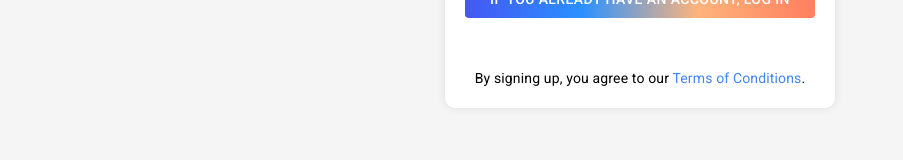
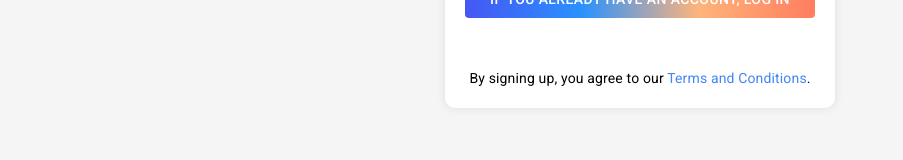
Before and after one commit to PrasadThorve/mathsharthi-frontend, a React (Create React App) app: page /signup in a window 1280 px wide. Shown: the part 529-689 px from the top of the page, without its empty margins (0-903 px from the left). Built offline with nearby package versions, Linux system fonts and the light colour scheme; a web font is replaced by a local one.

Commit message:
privacy page changes

```diff
--- a/src/components/DisplayComponents/Footer.js
+++ b/src/components/DisplayComponents/Footer.js
@@ -133,7 +133,7 @@ export const Footer = () => {
             </Typography>
             <Typography variant="body2">
               <a href="/terms" style={{ color: "#4285f4", textDecoration: "none",}}>
-                Terms of Conditions
+                Terms and Conditions
               </a>
                 .
         </Typography>
--- a/src/pages/Signup.js
+++ b/src/pages/Signup.js
@@ -197,7 +197,7 @@ const Signup = () => {
         <Typography variant="body2">
           By signing up, you agree to our{" "}
           <a href="/terms" style={{ color: "#4285f4", textDecoration: "none" }}>
-            Terms of Conditions
+            Terms and Conditions
           </a>
             .
         </Typography>
```
